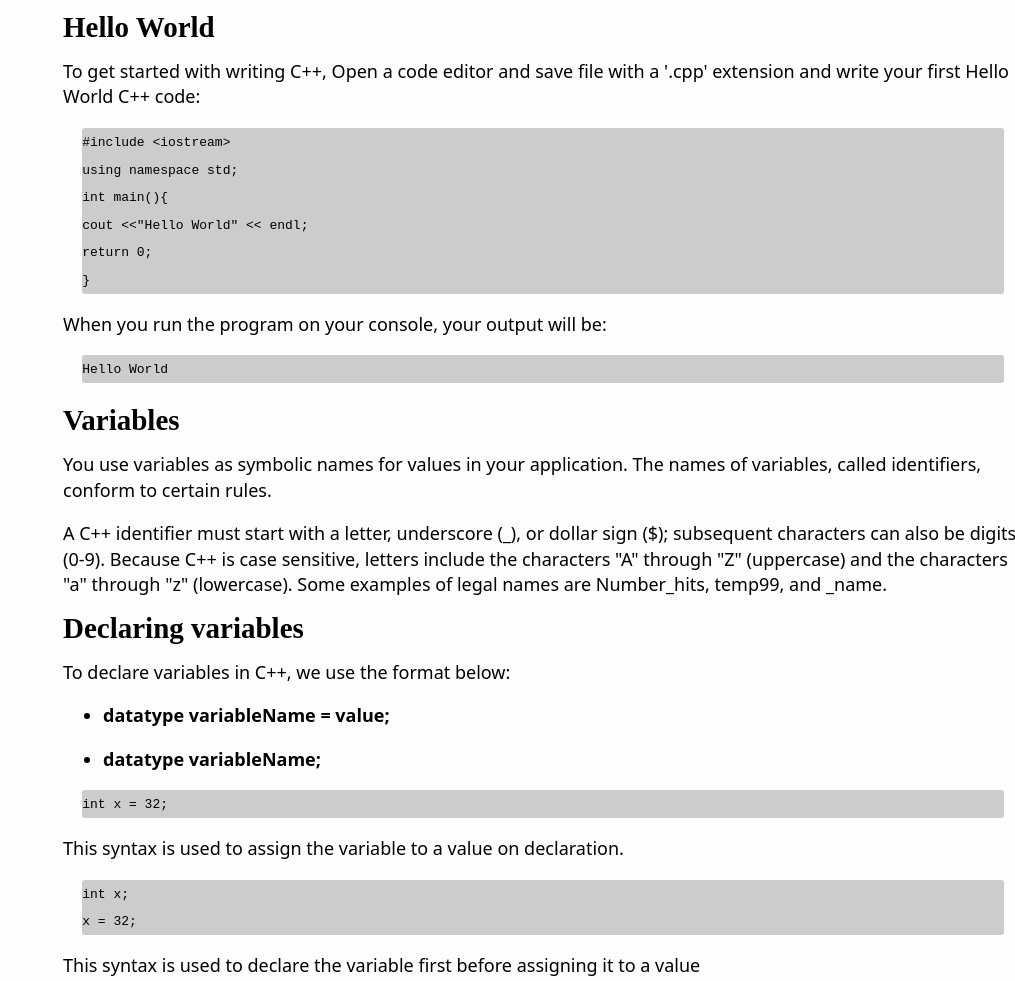
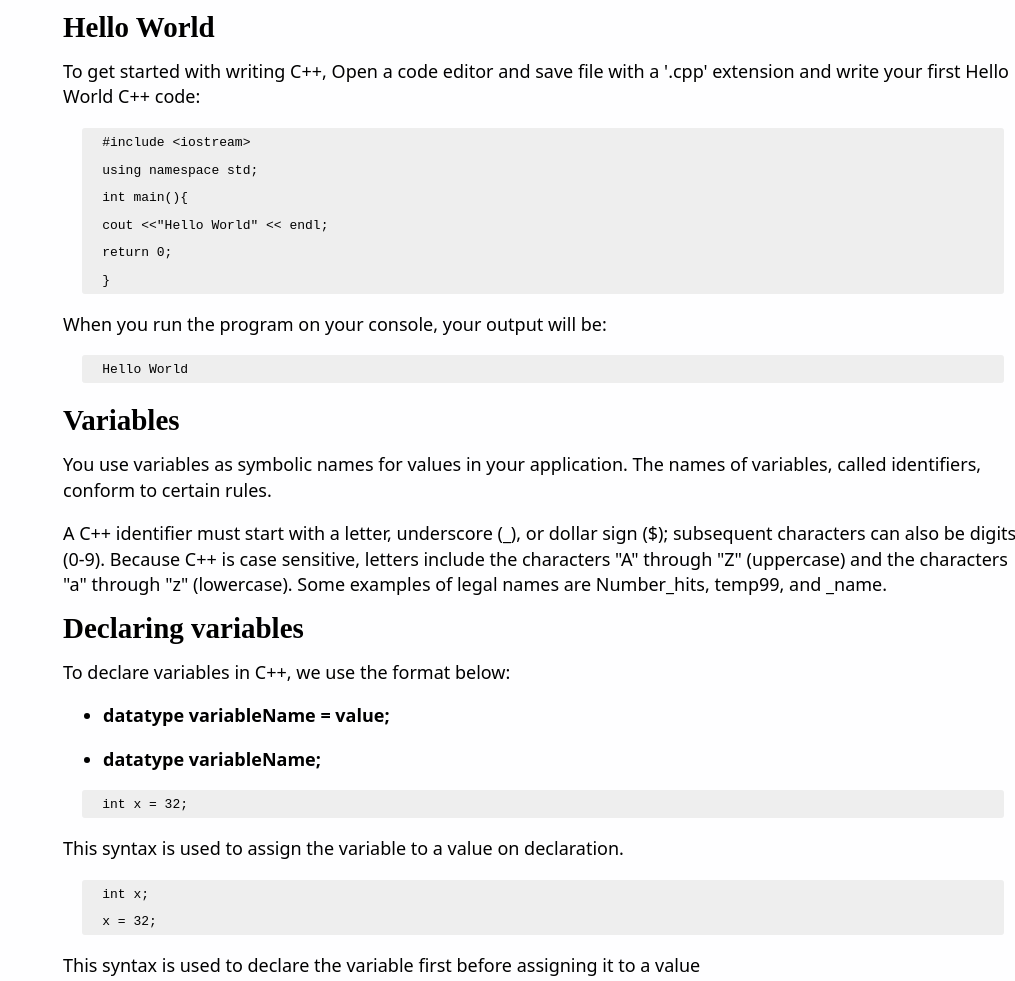
Before and after one commit to JerryJeager/Documentation-Page, a plain HTML site: page index.html in a window 1280 px wide. Shown: the part 889-1870 px from the top of the page, without its empty margins (265-1280 px from the left). Drawn offline with Linux system fonts and the light colour scheme.

Commit message:
c++ documentation page

```diff
--- a/styles.css
+++ b/styles.css
@@ -11,10 +11,14 @@ html body{
     width: 100%;
 }
 #code-bg{
-    background: #ccc;
+    background: #eee;
     width: 96%;
     margin: 0 auto;
     border-radius: 3px;
+}
+code{
+    position: relative;
+    left: 20px;
 }
 main{
     margin: 0 auto;
```
